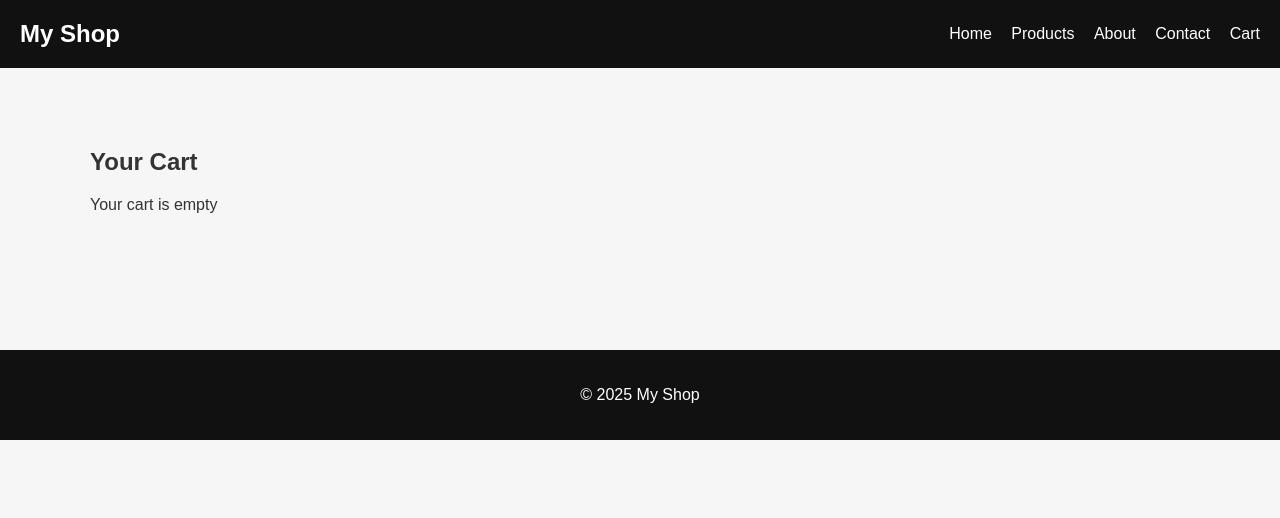
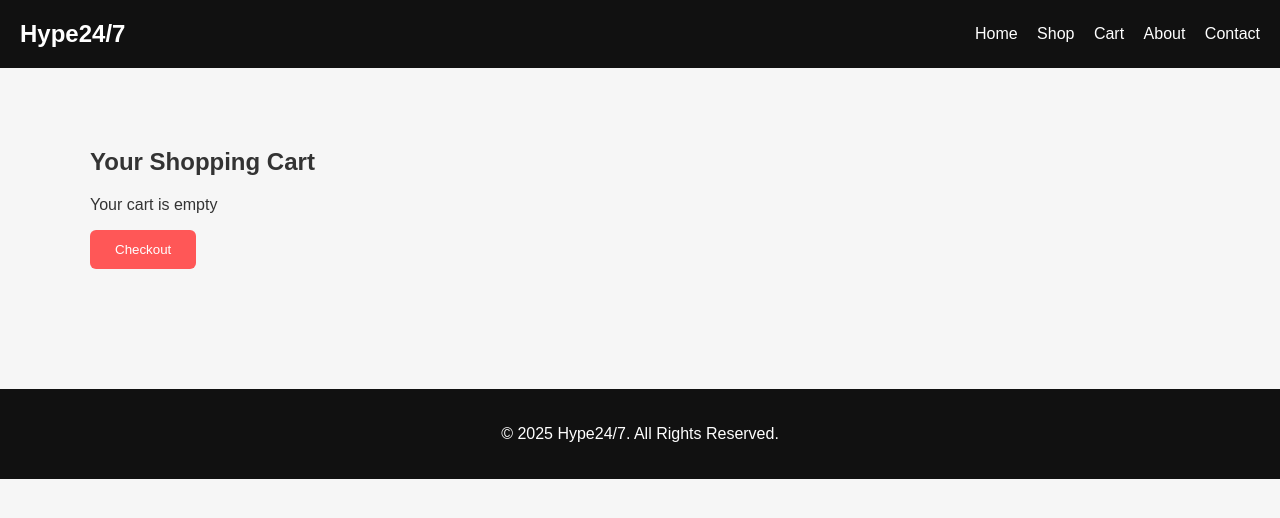
Before and after one commit to alexd2107/hype24-7, a plain HTML site: page cart.html in a window 1280 px wide. Drawn offline with Linux system fonts and the light colour scheme; files that its build step writes are made by us from their sources.

Commit message:
Update cart.html

```diff
--- a/cart.html
+++ b/cart.html
@@ -3,28 +3,31 @@
 <head>
   <meta charset="UTF-8">
   <meta name="viewport" content="width=device-width, initial-scale=1.0">
-  <title>Cart</title>
-  <link rel="stylesheet" href="style.css">
+  <title>Your Cart - Hype24/7</title>
+  <link rel="stylesheet" href="css/style.css">
 </head>
 <body>
   <header>
-    <div class="logo">My Shop</div>
+    <div class="logo">Hype24/7</div>
     <nav>
       <a href="index.html">Home</a>
-      <a href="products.html">Products</a>
+      <a href="products.html">Shop</a>
+      <a href="cart.html">Cart</a>
       <a href="about.html">About</a>
       <a href="contact.html">Contact</a>
-      <a href="cart.html">Cart</a>
     </nav>
   </header>
 
   <section class="cart-section">
-    <h2>Your Cart</h2>
-    <div id="cart-items"></div>
+    <h2>Your Shopping Cart</h2>
+    <div id="cart-items">
+      <!-- JS will show cart items here -->
+    </div>
+    <button id="checkout-btn" class="button">Checkout</button>
   </section>
 
   <footer>
-    <p>&copy; 2025 My Shop</p>
+    <p>&copy; 2025 Hype24/7. All Rights Reserved.</p>
   </footer>
 
   <script src="js/main.js"></script>
```
